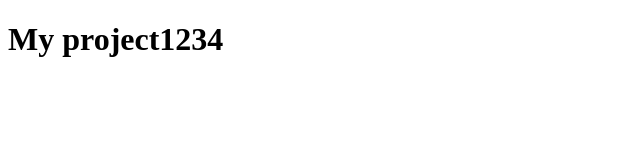
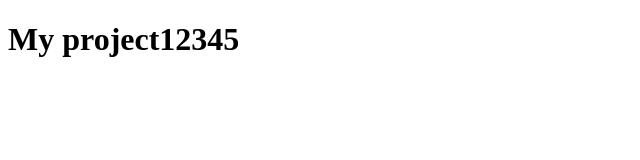
Before and after one commit to olyaklipa/my-project, a plain HTML site: page index.html in a window 1280 px wide. Shown: the full height of the page, 0-640 px from the left. Drawn offline with Linux system fonts and the light colour scheme.

Commit message:
5 was added

```diff
--- a/index.html
+++ b/index.html
@@ -7,6 +7,6 @@
     <title>My project</title>
 </head>
 <body>
-    <h1>My project1234</h1>
+    <h1>My project12345</h1>
 </body>
 </html>
```
